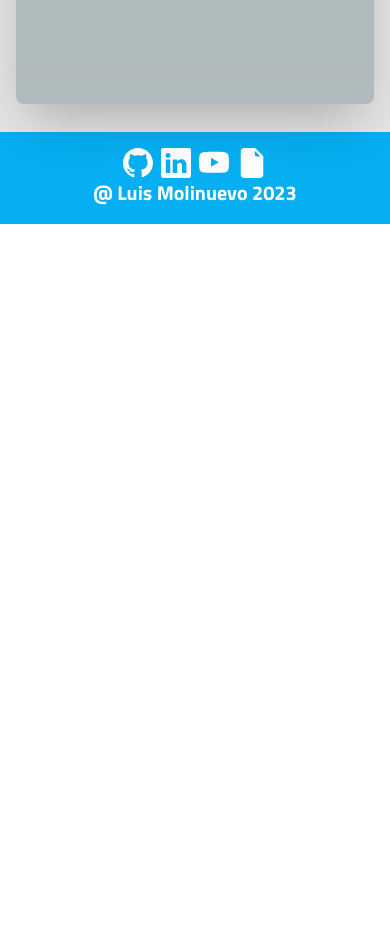
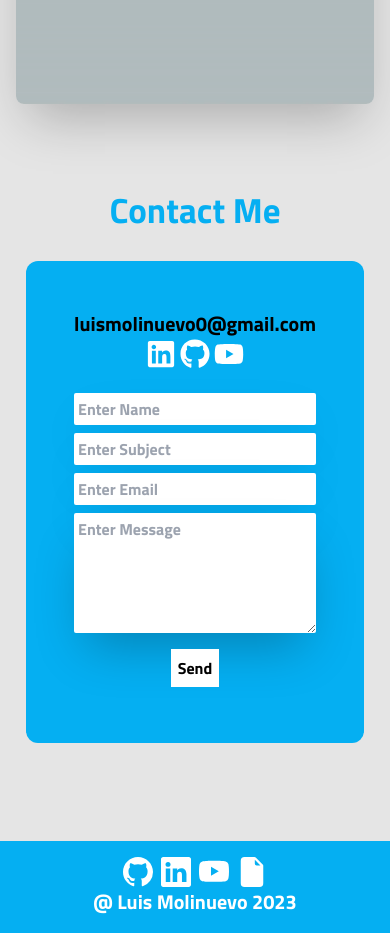
Before and after one commit to luismolinuevo/personal-portfolio, a React (Vite) app in the folder my-project/: page / in a window 390 px wide. Shown: the part 3840-4773 px from the top of the page. Before the commit the page ends 4064 px from the top, so only its background shows below. Built offline with nearby package versions, Linux system fonts and the light colour scheme.

Commit message:
completed contactme form, its fully responsive

```diff
--- a/my-project/src/App.jsx
+++ b/my-project/src/App.jsx
@@ -6,6 +6,7 @@ import AboutMe from "./pages/AboutMe";
 import Skills from "./pages/Skills";
 import Projects from "./pages/Projects";
 import Footer from "./components/Footer";
+import ContactMe from "./pages/ContactMe";
 
 function App() {
   return (
@@ -15,6 +16,7 @@ function App() {
       <AboutMe />
       <Skills />
       <Projects />
+      <ContactMe/>
       <Footer />
     </div>
   );
--- a/my-project/src/components/Navbar.jsx
+++ b/my-project/src/components/Navbar.jsx
@@ -43,7 +43,7 @@ export default function Navbar() {
             <a className="cursor-pointer" href="#projects" onClick={() => setOpenNav(false)}>
               <li>Projects</li>
             </a>
-            <a className="bg-main p-2 cursor-pointer text-white shadow-2xl" onClick={() => setOpenNav(false)}>
+            <a className="bg-main p-2 cursor-pointer text-white shadow-2xl" href="#contactme" onClick={() => setOpenNav(false)}>
               <li>Contact Me</li>
             </a>
           </ul>
--- a/my-project/src/pages/ContactMe.jsx
+++ b/my-project/src/pages/ContactMe.jsx
@@ -1,6 +1,6 @@
-import { useState } from 'react';
-import emailjs from 'emailjs-com';
-import { FaLinkedin, FaGithub, FaYoutube } from 'react-icons/fa';
+import { useState } from "react";
+import emailjs from "emailjs-com";
+import { FaLinkedin, FaGithub, FaYoutube } from "react-icons/fa";
 
 export default function ContactMe() {
   const [isError, setIsError] = useState(false);
@@ -13,7 +13,12 @@ export default function ContactMe() {
 
     try {
       emailjs
-          .sendForm('service_ifz1oqo', 'template_wm5gmpk', e.target, '2e4j5otUuU83ooFW_')
+        .sendForm(
+          "service_ifz1oqo",
+          "template_wm5gmpk",
+          e.target,
+          "2e4j5otUuU83ooFW_"
+        )
         .then(
           (result) => {
             console.log(result.text);
@@ -31,23 +36,41 @@ export default function ContactMe() {
   };
 
   return (
-      <section id="contact-me">
-        <div>
-          <h1>Contact Me</h1>
-          <h3>luismolinuevo0@gmail.com</h3>
-          <div>
-            <ul>
-              <a href="https://www.linkedin.com/in/luismolinuevo/" target="_blank" rel="noopener noreferrer">
+    <section className="px-[50px] py-7 md:px-[80px] mb-[70px]" id="contactme">
+      <div className="flex justify-center text-center">
+        <div className="flex flex-col">
+          <h1 className="flex justify-center text-main text-modileHeading md:text-heading font-bold py-6 ">
+            Contact Me
+          </h1>
+          <div className="bg-main p-12 rounded-xl">
+            <a href="mailto:luismolinuevo0@gmail.com" className="text-[20px] md:text-[30px]">
+              luismolinuevo0@gmail.com
+            </a>
+            <div className="flex justify-center">
+              <ul className="flex gap-1 text-[30px] text-white mb-6">
+                <a
+                  href="https://www.linkedin.com/in/luismolinuevo/"
+                  target="_blank"
+                  rel="noopener noreferrer"
+                >
                   <li>
                     <FaLinkedin />
                   </li>
                 </a>
-              <a href="https://github.com/" target="_blank" rel="noopener noreferrer">
+                <a
+                  href="https://github.com/"
+                  target="_blank"
+                  rel="noopener noreferrer"
+                >
                   <li>
                     <FaGithub />
                   </li>
                 </a>
-              <a href="https://www.youtube.com/channel/UCRc-HqHUwj3obUnh4--flGQ" target="_blank" rel="noopener noreferrer">
+                <a
+                  href="https://www.youtube.com/channel/UCRc-HqHUwj3obUnh4--flGQ"
+                  target="_blank"
+                  rel="noopener noreferrer"
+                >
                   <li>
                     <FaYoutube />
                   </li>
@@ -55,16 +78,43 @@ export default function ContactMe() {
               </ul>
             </div>
 
-          <form onSubmit={sendEmail}>
-            <input placeholder="Enter Name" type="text" name="name" />
-            <input placeholder="Enter Subject" type="text" name="subject" />
-            <input placeholder="Enter Email" type="email" name="email" />
-            <textarea placeholder="Enter Message" name="message" />
-            <input type="submit" value="Send" />
+            <form onSubmit={sendEmail} className="flex flex-col gap-2">
+              <input
+                placeholder="Enter Name"
+                type="text"
+                name="name"
+                className="md:w-[650px] outline-none p-1 rounded-sm shadow-2xl"
+              />
+              <input
+                placeholder="Enter Subject"
+                type="text"
+                name="subject"
+                className="md:w-[650px] outline-none p-1 rounded-sm shadow-2xl"
+              />
+              <input
+                placeholder="Enter Email"
+                type="email"
+                name="email"
+                className="md:w-[650px] outline-none p-1 rounded-sm shadow-2xl"
+              />
+              <textarea
+                placeholder="Enter Message"
+                name="message"
+                className="md:w-[650px] md:h-[150px] h-[120px] outline-none p-1 rounded-sm shadow-2xl"
+              />
+              <div>
+                <input
+                  type="submit"
+                  value="Send"
+                  className="my-2 bg-white md:w-[200px] p-[7px]"
+                />
+              </div>
             </form>
 
-          {isGood ? <div>Success!</div> : ''}
-          {isError ? <div>Error</div> : ''}
+            {/* {isGood ? <div>Success!</div> : ""}
+          {isError ? <div>Error</div> : ""} */}
+          </div>
+        </div>
       </div>
     </section>
   );
```
Lines whose indentation alone changed are shown as unchanged.
